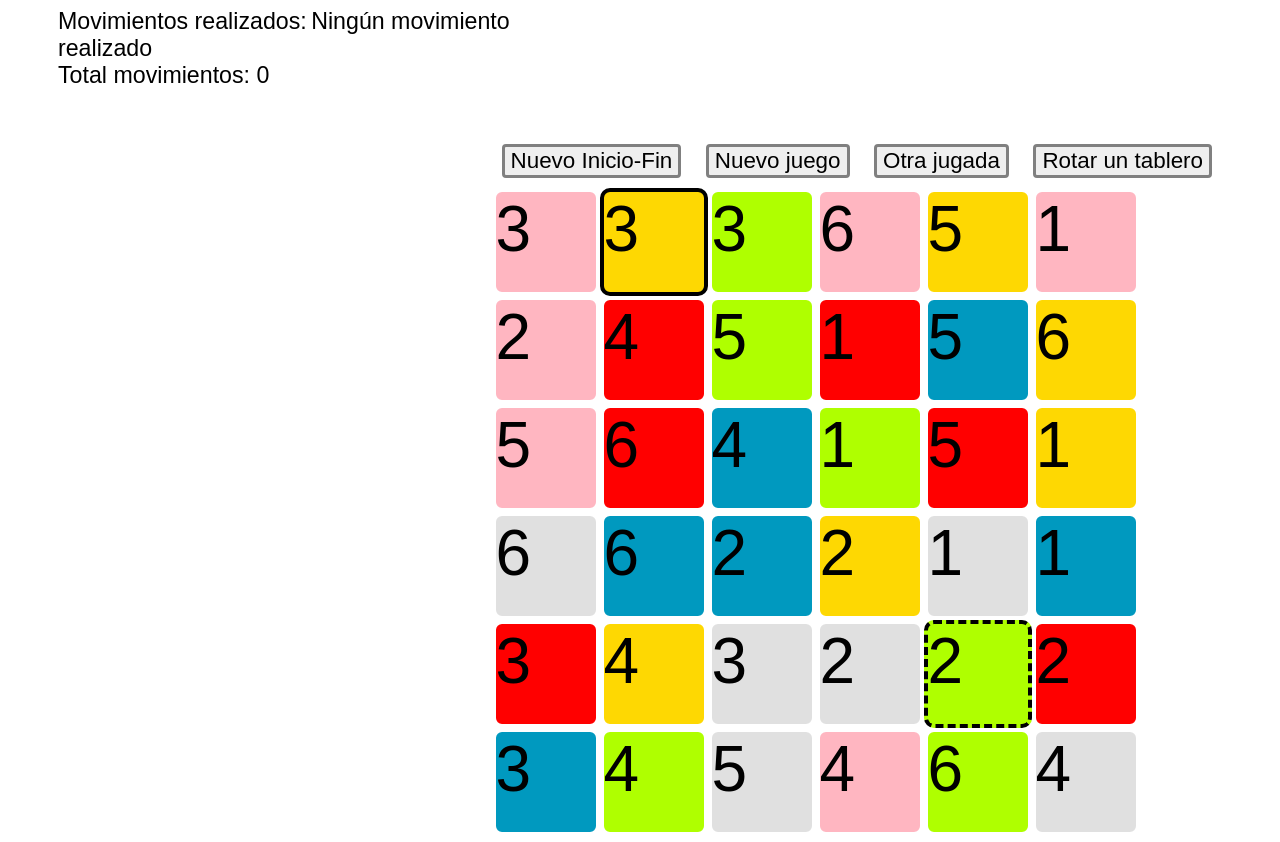
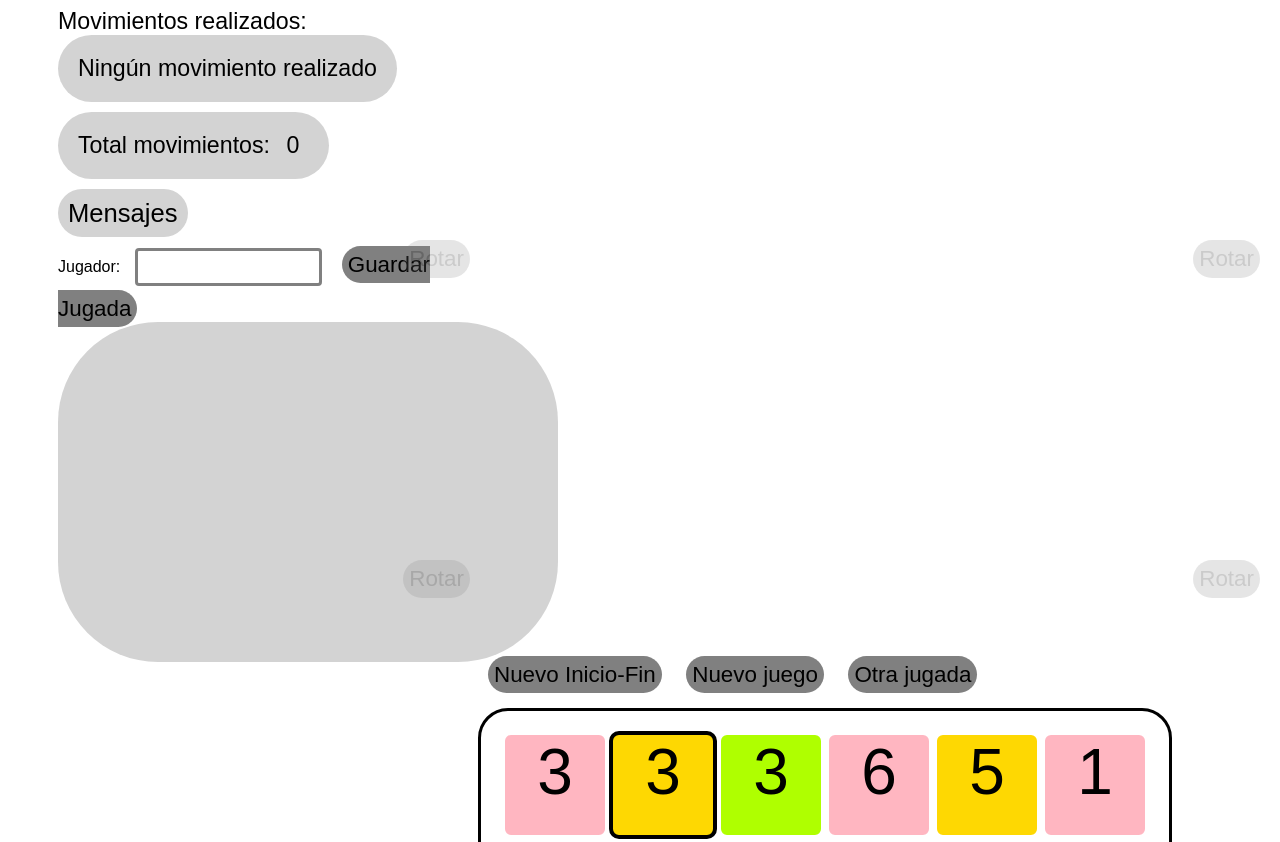
Before and after one commit to WilliamGallifrey/MR, a plain HTML site: page index.html in a window 1280 px wide. Shown: the top 842 px of the page. Drawn offline with Linux system fonts and the light colour scheme; a web font is replaced by a local one.

Commit message:
Lista de jugadas

```diff
--- a/css/styles.css
+++ b/css/styles.css
@@ -9,36 +9,45 @@ body
 aside{float: left; width: 40%}
 nav{float: right;}
 
-span {
+p{display: inline;
+font-size: 1.45em;}
+
+a
+{
+	margin: 10px;
+	height: auto;
+	width: auto;
+	border-color: transparent;
+	border-radius: 20px;
+	font-size: 1.4em;
+	transition: border 0.3s ease-in-out;
+	text-decoration: none;
+	background-color: grey;
+	border-radius: 20px;
+	padding: 5px;
+	color:black;
+	border: solid transparent 1px;
+}
+
+a:hover
+{
+	background-color: lightgrey;
+	border: solid black 1px;
+}
+
+
+span
+{
+	text-align: center;
 	display: inline-block;
 	width: 100px;
 	height: 100px;
 	font-size: 4em;
 	border: solid white 4px;
 	border-radius: 10px;
-	transition: border 0.3s ease-out;
-}
+	transition: border 0.3s ease-out;}
 
 span:hover{border-color: black;}
-
-p{display: inline;
-font-size: 1.45em;}
-
-button
-{
-	margin: 10px;
-	height: auto;
-	width: auto;
-	border:  solid grey 3px;
-	border-radius: 4px;
-	font-size: 1.4em;
-	transition: border 0.3s ease-in-out;
-}
-
-button:hover
-{
-	border-color: black;
-}
 
 input
 {
@@ -48,7 +57,133 @@ input
 	border:  solid grey 3px;
 	border-radius: 4px;
 }
-#alert{font-size: 2.5em;}
+
+#alert
+{
+
+	left: 60px;
+	font-size: 1.6em;
+	background-color: lightgrey;
+	border-radius: 50px;
+	padding: 10px;
+}
+.alertDiv
+{
+	margin-top: 20px;
+}
+
+
+.movList
+{
+	background-color: lightgrey;
+	height: auto;
+	border-radius: 50px;
+	padding: 20px;
+	display: inline-block;
+}
+
+.mov
+{
+
+	background-color: lightgrey;
+	border-radius: 50px;
+	padding: 20px;
+	display: inline-block;
+	margin-top: 10px;
+}
+
+.movi
+{
+	font-size: 1.2em;
+	width: auto;
+	height: auto;
+	border: solid  grey;
+	margin-left: 5px;
+}
+
+#totMov
+{
+
+	left: 60px;
+	padding: 10px;
+}
+
+#tablero
+{
+	margin: 20px 50px 0 0;
+	border: solid black;
+	border-radius: 30px;
+    padding: 20px;
+}
+
+
+.r
+{
+	position: absolute;
+	opacity: 0.2;
+	transition: all 0.5 ease-in-out;
+}
+
+.r:hover
+{
+	opacity: 1;
+}
+
+.r1
+{
+	position: absolute;
+	right: 800px;
+    top: 230px;
+}
+
+.r2
+{
+	position: absolute;
+	right: 10px;
+    top: 230px;
+}
+
+.r3
+{
+	position: absolute;
+	right: 800px;
+    top: 550px;
+
+}
+
+.r4
+{
+	position: absolute;
+	right: 10px;
+    top: 550px;
+}
+
+.jugador{margin-top: 10px;}
+
+.listaDiv
+{
+	height: auto;
+	min-height: 300px;
+	width: 500px;
+	background-color: lightgrey;
+	border-radius: 100px;
+	padding-top:40px;
+}
+
+#lista{margin-left: 50px;}
+
+.jugada
+{
+	display: block;
+    width: 90%;
+    height: auto;
+    font-size: 1em;
+    margin-bottom: 2px;
+}
+
+
+
+
 
 .redBal {background-color: #ff0000;}
 .greenBal {background-color: #afff00;}
--- a/index.html
+++ b/index.html
@@ -16,19 +16,37 @@
 <button id="comp" onclick="checkVal()">Comprobar</button>
 <br>
  -->
-<p>Movimientos realizados:</p> <p id="seqMov">Sin movimientos</p>
+ <p>Movimientos realizados:</p>
+ <br>
+<div class="movList"><p id="seqMov">Sin movimientos</p></div>
 <br>
-<p>Total movimientos: </p><p id="totMov">0</p>
-<br>
-<p id="alert">Mensajes del juego aquí</p>
-<br>
+<div class="mov"><p>Total movimientos: </p><p id="totMov">0</p></div>
+
+<div class="alertDiv"><p id="alert"></p></div>
+
+<div class="jugador">
+
+	Jugador: <input id="jug" type="text" name="jug"><a href="#"  onclick="guardaJug()">Guardar Jugada</a >
+
+</div>
+<div class="listaDiv">
+	<div id="lista"></div>
+
+
+</div>
 </aside>
 
 <nav>
-	<button onclick="initPos()">Nuevo Inicio-Fin</button>
-	<button onclick="init()">Nuevo juego</button>
-	<button onclick="reset()">Otra jugada</button>
-	<button onclick="rotar()">Rotar un tablero</button>
+	<a href="#"  onclick="initPos()">Nuevo Inicio-Fin</a >
+	<a href="#"  onclick="init()">Nuevo juego</a >
+	<a href="#"  onclick="reset()">Otra jugada</a >
+	<br>
+
+	<a class="r r1" href="#"  onclick="giraCuad(0)">Rotar</a>
+	<a class="r r2"href="#"  onclick="giraCuad(1)">Rotar</a>
+	<a class="r r3" href="#"  onclick="giraCuad(2)">Rotar</a >
+	<a class="r r4" href="#"  onclick="giraCuad(3)">Rotar</a >
+
 	<div id="tablero"></div>
 <nav>
 
--- a/js/script.js
+++ b/js/script.js
@@ -38,6 +38,7 @@ var listMov = " ";
 var totres = document.getElementById('totMov');
 var movres = document.getElementById('seqMov');
 var alerts = document.getElementById('alert');
+var lista = document.getElementById("lista");
 var mov = " ";
 
 
@@ -125,14 +126,14 @@ function creaTablero()
 				if(m<4)
 				{
 					num = document.createTextNode(finalCuad[0][0][l-1][m-1]);
-					baldosa.className = finalCuad[0][1][l-1][m-1];
+					baldosa.classList.add(finalCuad[0][1][l-1][m-1]);
 				}
 				//y la mitad de la derecha
 				else
 				{
 
 					num = document.createTextNode(finalCuad[1][0][l-1][m-4]);
-					baldosa.className = finalCuad[1][1][l-1][m-4];
+					baldosa.classList.add(finalCuad[1][1][l-1][m-4]);
 				}
 				//crea los atributos y funciones
 				baldosa.id = l.toString() + m.toString();
@@ -148,14 +149,14 @@ function creaTablero()
 				{
 
 					num = document.createTextNode(finalCuad[2][0][l-4][m-1]);
-					baldosa.className = finalCuad[2][1][l-4][m-1];
+					baldosa.classList.add(finalCuad[2][1][l-4][m-1]);
 				}
 				//y la mitad de la derecha
 				else
 				{
 
 					num = document.createTextNode(finalCuad[3][0][l-4][m-4]);
-					baldosa.className = finalCuad[3][1][l-4][m-4];
+					baldosa.classList.add(finalCuad[3][1][l-4][m-4]);
 				}
 				//crea los atributos y funciones
 				baldosa.id = l.toString() + m.toString();
@@ -170,20 +171,14 @@ function creaTablero()
 }
 
 
-function giraCuad (cuad, veces)
+function giraCuad (cuad)
 {
 
 
 	nums = finalCuad[cuad][0];
 	colors = finalCuad[cuad][1];
 
-
-
-
-	//for (var j = 0; j < veces; j++)
-	//{
-
-		nums = nums.reverse();
+	nums = nums.reverse();
 	colors = colors.reverse();
 
 		for (var ext = 0; ext < nums.length; ext++)
@@ -199,13 +194,11 @@ function giraCuad (cuad, veces)
 				colors[ext][intr] = colors[intr][ext];
 				colors[intr][ext] = temp;
 
-				//colors[ext][intr] = auxC[intr][ext];
 			}
 		}
 
 
 
-	//}
 
 
 	finalCuad[cuad][0] = nums;
@@ -217,14 +210,7 @@ function giraCuad (cuad, veces)
 	reset();
 }
 
-function rotar()
-{
 
-var aleat = Math.floor(Math.random()*4);
-
-giraCuad(aleat,2);
-
-}
 
 function startEnd()
 {
@@ -277,13 +263,32 @@ function reset()
 	movres.innerText = "Ningún movimiento realizado";
 	currBal.classList.remove("init");
 	initBal.classList.add("init");
-	alerts.innerText = " ";
+	alerts.innerText = "Mensajes";
 
 	currRow = iniRow;
 	currCol = iniCol;
 	currVal = iniVal;
 	currClas = iniClas;
 	currBal = iniBal;
+}
+
+function guardaJug()
+{
+	var jugada = "";
+	var jug = document.getElementById("jug").value;
+
+	jugada = jug + ": " + totres.innerText;
+
+	jug = document.createElement("span");
+	jug.classList.add("jugada");
+	jug.innerHTML = jugada;
+
+
+	lista.appendChild(jug);
+
+	document.getElementById("jug").value = "";
+
+	reset();
 }
 
 //inicializa el juego para empezar (matrices de cuadrantes, tablero y posición de inicio y final)
@@ -317,7 +322,10 @@ function clicBal (bal)
 	var queryCol = bal.dataset.col;
 	var queryVal = bal.innerText;
 	var queryClas = bal.classList [0];
-	alerts.innerText = " ";
+
+	console.log(queryId);
+	alerts.innerText = "Mensajes";
+	if(movres.innerHTML == "Ningún movimiento realizado") movres.innerHTML = "";
 
 
 	var esend = queryBal.classList[1] == "end";
@@ -332,20 +340,23 @@ function clicBal (bal)
 
 			if (queryBal.classList[1] == "end" )
 			{
-				mov = " {" + queryRow + "," + queryCol + "}";
-				listMov = listMov + mov;
+				var span = document.createElement("span");
+				span.innerHTML =  queryRow + "," + queryCol;
+				span.classList.add("movi");
 				totMov++;
 				totres.innerText = totMov;
-				movres.innerText = listMov;
 				alerts.innerText = "Has ganado!";
+				movres.appendChild(span);
 			}
 
 			else
 			{
 
 				initBal.classList.remove("init");
-				mov = " {" + queryRow + "," + queryCol + "}";
-				listMov = listMov + mov;
+
+				var span = document.createElement("span");
+				span.innerHTML =  queryRow + "," + queryCol;
+				span.classList.add("movi");
 				totMov++;
 
 				currid = queryId;
@@ -360,7 +371,7 @@ function clicBal (bal)
  				currBal = queryBal;
 
  				totres.innerText = totMov;
- 				movres.innerText = listMov;
+ 				movres.appendChild(span);
 
 
  			}
```
Also changed, not shown: pruebaFor.js (added).
